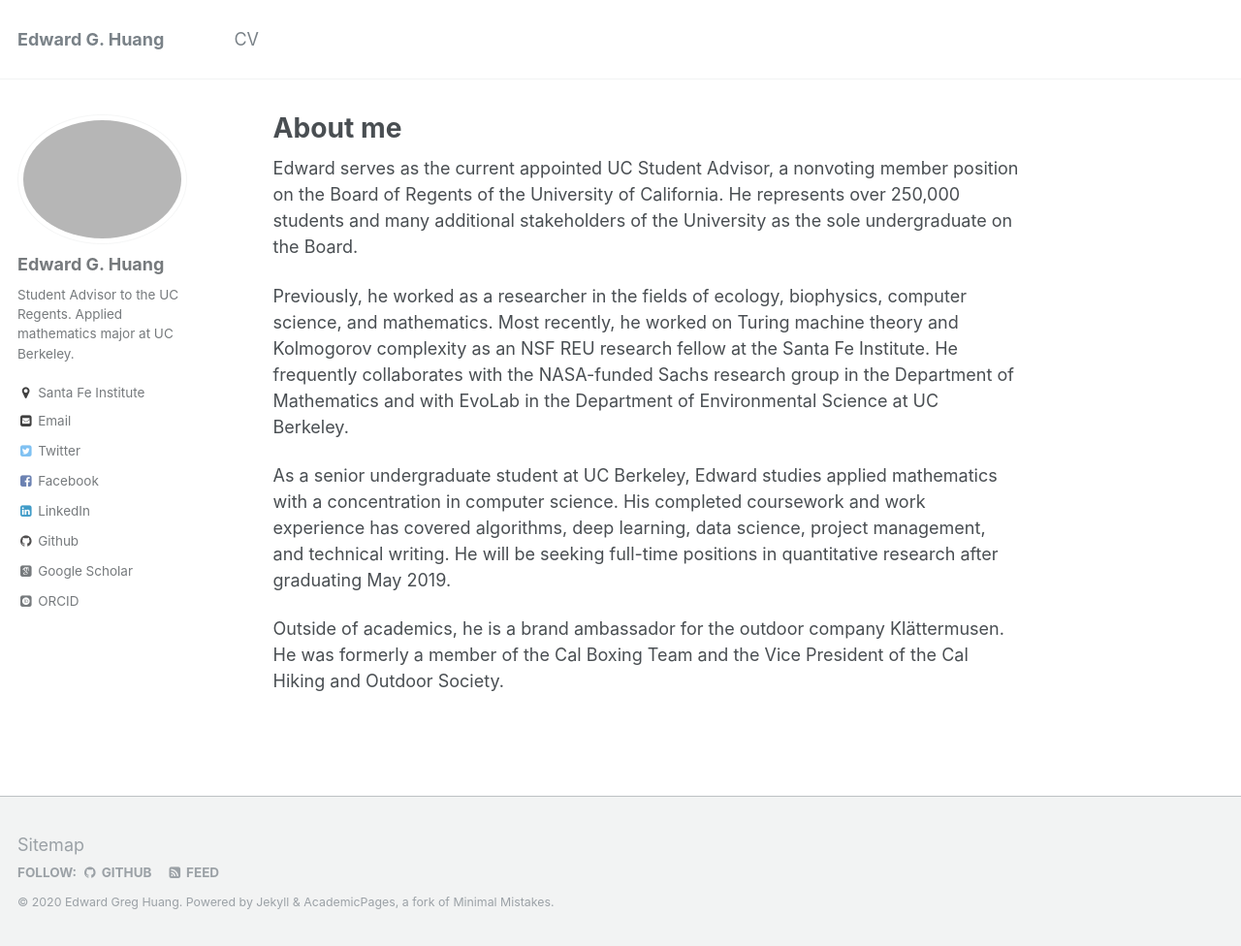
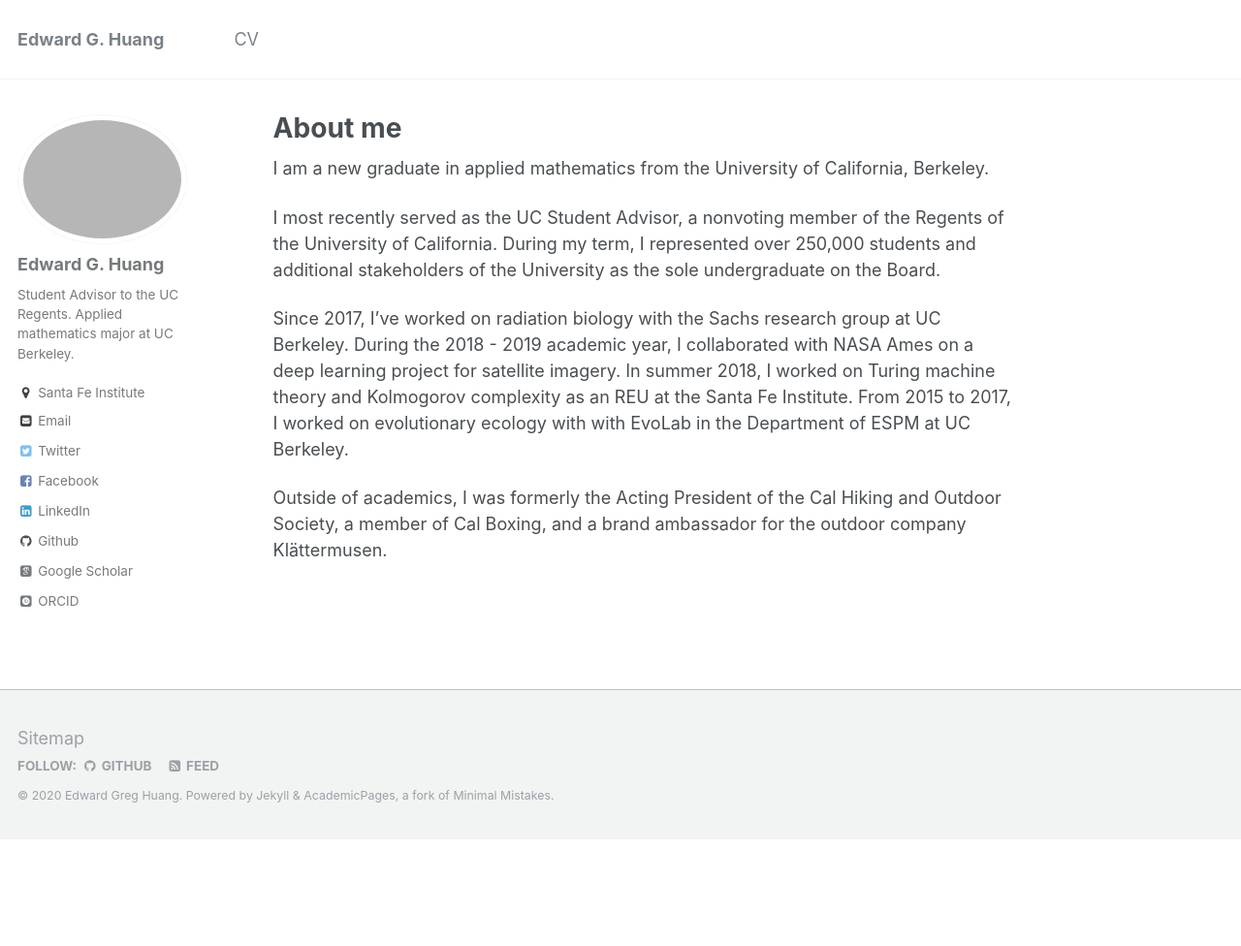
Before and after one commit to eghuang/eghuang.github.io, a Jekyll site: the page built from _pages/about.md, in a window 1280 px wide and 976 px high. Shown: the whole window at 97% size. Built offline with Jekyll 4.4.1, drawn with Linux system fonts in a browser that asks for light colours; some web fonts are replaced.

Commit message:
Updated aboutme and changed it to first person

```diff
--- a/_pages/about.md
+++ b/_pages/about.md
@@ -8,10 +8,10 @@ redirect_from:
   - /about.html
 ---
 
-Edward serves as the current appointed UC Student Advisor, a nonvoting member position on the Board of Regents of the University of California. He represents over 250,000 students and many additional stakeholders of the University as the sole undergraduate on the Board.
+I am a new graduate in applied mathematics from the University of California, Berkeley.
 
-Previously, he worked as a researcher in the fields of ecology, biophysics, computer science, and mathematics. Most recently, he worked on Turing machine theory and Kolmogorov complexity as an NSF REU research fellow at the Santa Fe Institute. He frequently collaborates with the NASA-funded Sachs research group in the Department of Mathematics and with EvoLab in the Department of Environmental Science at UC Berkeley.
+I most recently served as the UC Student Advisor, a nonvoting member of the Regents of the University of California. During my term, I represented over 250,000 students and additional stakeholders of the University as the sole undergraduate on the Board.
 
-As a senior undergraduate student at UC Berkeley, Edward studies applied mathematics with a concentration in computer science. His completed coursework and work experience has covered algorithms, deep learning, data science, project management, and technical writing. He will be seeking full-time positions in quantitative research after graduating May 2019.
+Since 2017, I've worked on radiation biology with the Sachs research group at UC Berkeley. During the 2018 - 2019 academic year, I collaborated with NASA Ames on a deep learning project for satellite imagery. In summer 2018, I worked on Turing machine theory and Kolmogorov complexity as an REU at the Santa Fe Institute. From 2015 to 2017, I worked on evolutionary ecology with with EvoLab in the Department of ESPM at UC Berkeley.
 
-Outside of academics, he is a brand ambassador for the outdoor company Klättermusen. He was formerly a member of the Cal Boxing Team and the Vice President of the Cal Hiking and Outdoor Society.
+Outside of academics, I was formerly the Acting President of the Cal Hiking and Outdoor Society, a member of Cal Boxing, and a brand ambassador for the outdoor company Klättermusen.
```
